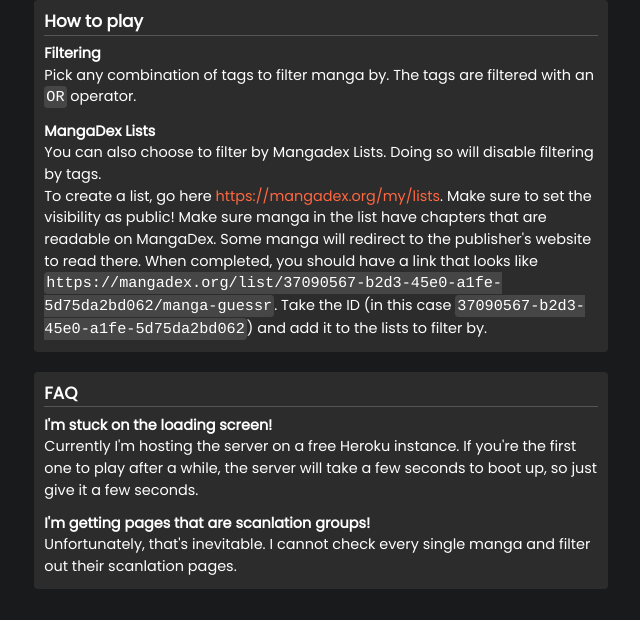
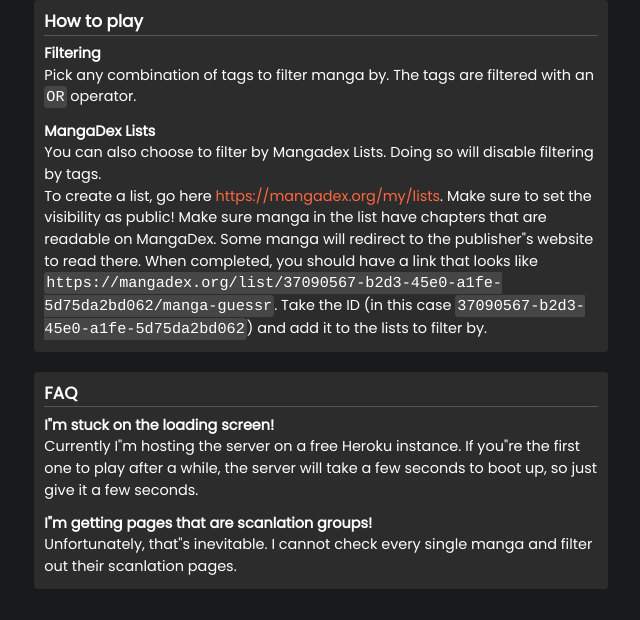
Before and after one commit to TaoLinShowdown/manga-guessr, a Next.js app: page /about in a window 1280 px wide. Shown: the part 332-952 px from the top of the page, without its empty margins (319-959 px from the left). Built offline with nearby package versions, Linux system fonts and the light colour scheme.

Commit message:
apostrophe fix

```diff
--- a/pages/about.js
+++ b/pages/about.js
@@ -43,7 +43,7 @@
                         <br />
                         You can also choose to filter by Mangadex Lists. Doing so will disable filtering by tags. <br />
                         To create a list, go here <a target="_blank" rel="noopener noreferrer" className={styles['link']} href='https://mangadex.org/my/lists'>https://mangadex.org/my/lists</a>.
-                        Make sure to set the visibility as public! Make sure manga in the list have chapters that are readable on MangaDex. Some manga will redirect to the publisher's website to read there.
+                        Make sure to set the visibility as public! Make sure manga in the list have chapters that are readable on MangaDex. Some manga will redirect to the publisher&quot;s website to read there.
                         When completed, you should have a link that looks like <code>https://mangadex.org/list/37090567-b2d3-45e0-a1fe-5d75da2bd062/manga-guessr</code>.
                         Take the ID (in this case <code>37090567-b2d3-45e0-a1fe-5d75da2bd062</code>) and add it to the lists to filter by.
                     </p>
@@ -51,14 +51,14 @@
                 <section>
                     <h3>FAQ</h3>
                     <p>
-                        <b>I'm stuck on the loading screen!</b>
+                        <b>I&quot;m stuck on the loading screen!</b>
                         <br />
-                        Currently I'm hosting the server on a free Heroku instance. If you're the first one to play after a while, the server will take a few seconds to boot up, so just give it a few seconds.
+                        Currently I&quot;m hosting the server on a free Heroku instance. If you&quot;re the first one to play after a while, the server will take a few seconds to boot up, so just give it a few seconds.
                     </p>
                     <p>
-                        <b>I'm getting pages that are scanlation groups!</b>
+                        <b>I&quot;m getting pages that are scanlation groups!</b>
                         <br />
-                        Unfortunately, that's inevitable. I cannot check every single manga and filter out their scanlation pages.
+                        Unfortunately, that&quot;s inevitable. I cannot check every single manga and filter out their scanlation pages.
                     </p>
                 </section>
             </main>
```
